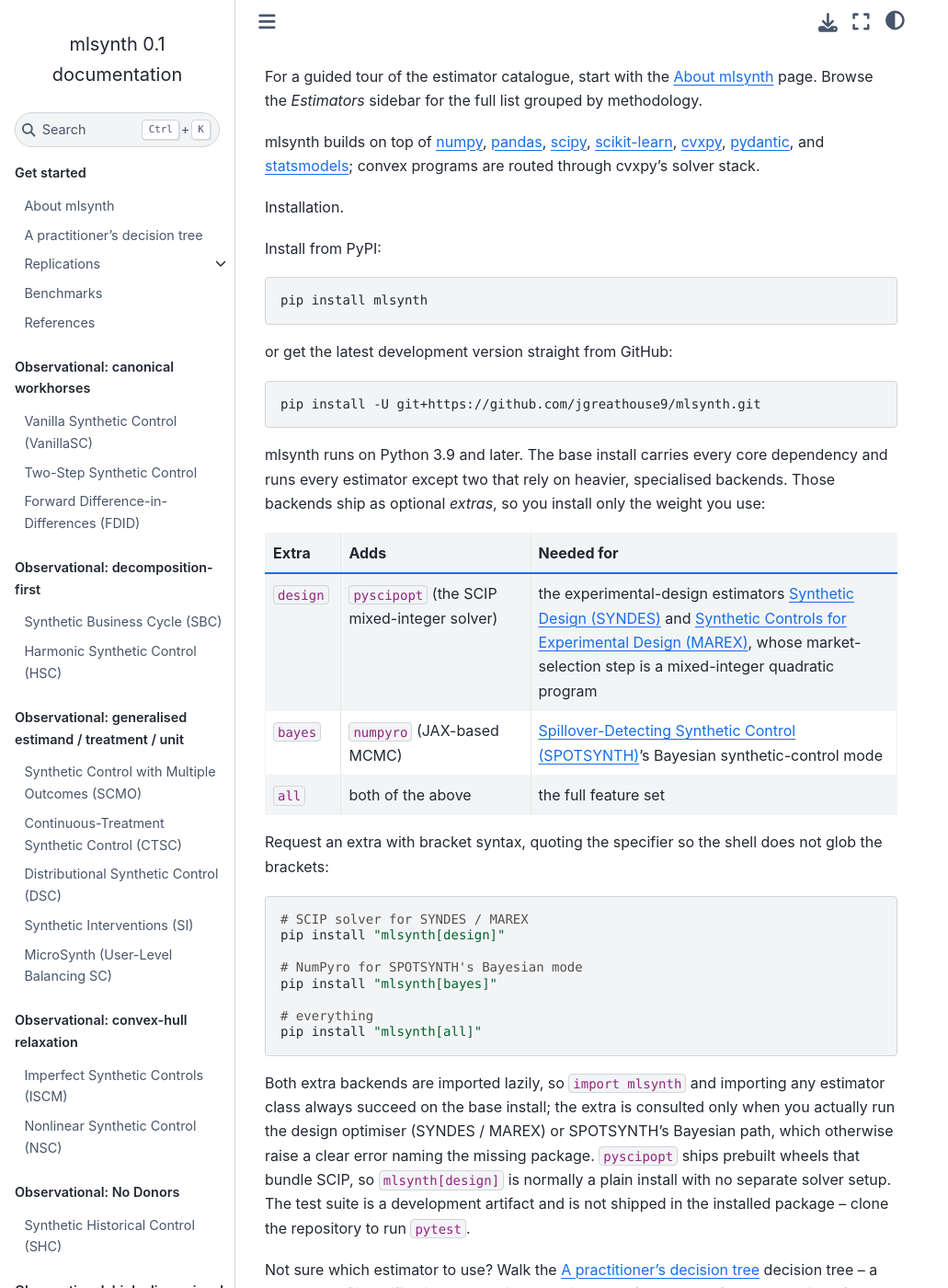
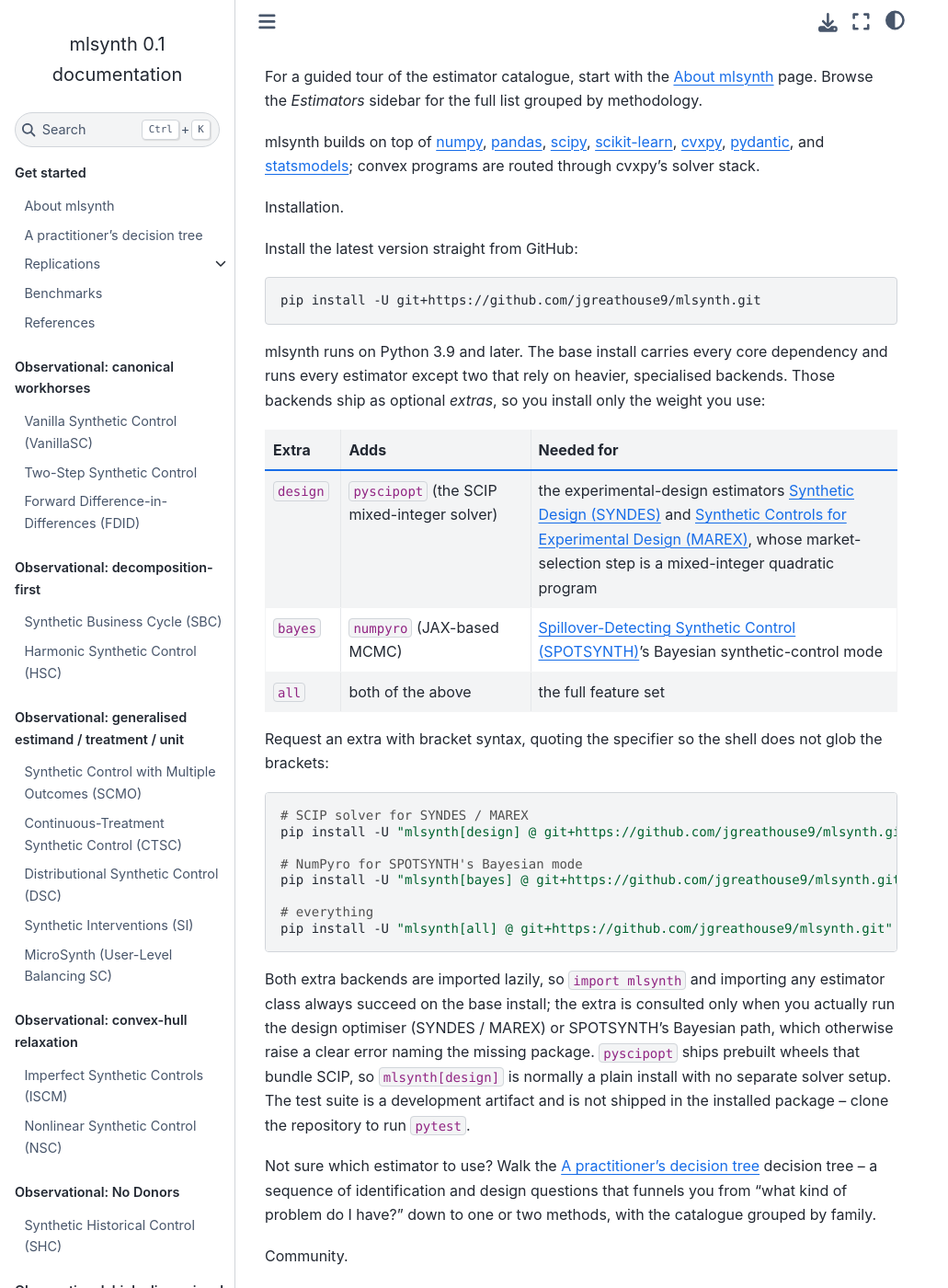
Before and after one commit to jgreathouse9/mlsynth, a Sphinx documentation site: the page built from docs/index.rst, in a window 1280 px wide and 1400 px high, scrolled down 1732 px. Shown: the whole window at 92% size, without its empty margins (0-1031 px from the left). Built offline with Sphinx 7.4.7 and the Sphinx Book theme 1.1.4, drawn with Linux system fonts in a browser that asks for light colours.

Commit message:
docs: keep GitHub-primary install (PyPI publish deferred)
Walk back the landing page's install section to the GitHub install rather
than advertising `pip install mlsynth`, since the package is not being
published to PyPI yet. The 1.0.0 page title and the canonical Prop 99 SC
example are unchanged. The PyPI line can be restored when the release is
actually published (the dormant release.yml workflow is ready for it).

Co-Authored-By: Claude Opus 4.8 <noreply@anthropic.com>
Claude-Session: https://claude.ai/code/session_015nRd88pbMUETcrkKY1S6Hr

```diff
--- a/docs/index.rst
+++ b/docs/index.rst
@@ -117,13 +117,7 @@ through cvxpy's solver stack.
 
 Installation.
 
-Install from PyPI:
-
-.. code:: bash
-
-   pip install mlsynth
-
-or get the latest development version straight from GitHub:
+Install the latest version straight from GitHub:
 
 .. code:: bash
 
@@ -158,13 +152,13 @@ not glob the brackets:
 .. code:: bash
 
    # SCIP solver for SYNDES / MAREX
-   pip install "mlsynth[design]"
+   pip install -U "mlsynth[design] @ git+https://github.com/jgreathouse9/mlsynth.git"
 
    # NumPyro for SPOTSYNTH's Bayesian mode
-   pip install "mlsynth[bayes]"
+   pip install -U "mlsynth[bayes] @ git+https://github.com/jgreathouse9/mlsynth.git"
 
    # everything
-   pip install "mlsynth[all]"
+   pip install -U "mlsynth[all] @ git+https://github.com/jgreathouse9/mlsynth.git"
 
 Both extra backends are imported lazily, so ``import mlsynth`` and importing any
 estimator class always succeed on the base install; the extra is consulted only
```
